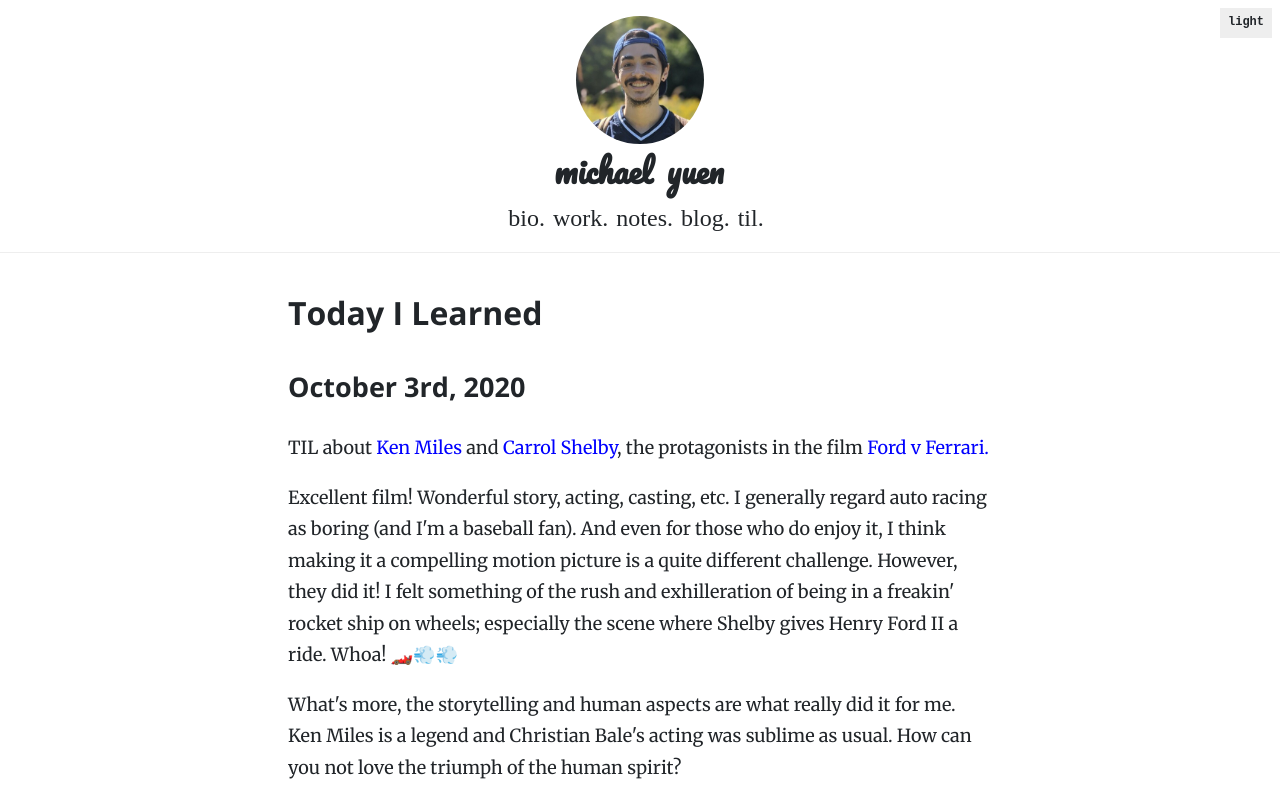
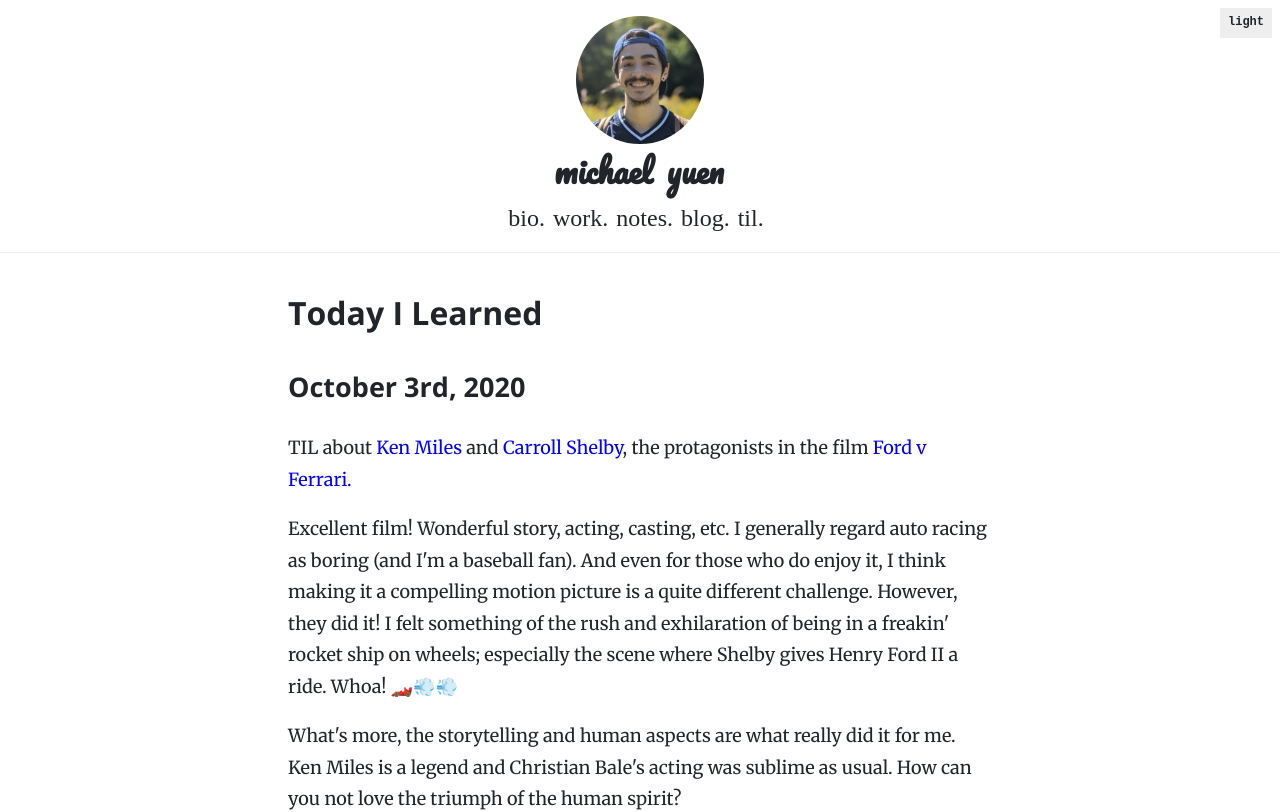
Before and after one commit to michaelyuen/personal-website, a Next.js app in the folder v5/: page /today-i-learned in a window 1280 px wide. Shown: the top 812 px of the page. Built offline with nearby package versions, Linux system fonts and the light colour scheme; a web font is replaced by a local one.

Commit message:
Fix spelling errors (#27)

```diff
--- a/v5/pages/today-i-learned.tsx
+++ b/v5/pages/today-i-learned.tsx
@@ -6,7 +6,9 @@ export default function TIL() {
       <p>
         TIL about{" "}
         <a href="https://en.wikipedia.org/wiki/Ken_Miles">Ken Miles</a> and{" "}
-        <a href="https://en.wikipedia.org/wiki/Carroll_Shelby">Carrol Shelby</a>
+        <a href="https://en.wikipedia.org/wiki/Carroll_Shelby">
+          Carroll Shelby
+        </a>
         , the protagonists in the film{" "}
         <a href="https://en.wikipedia.org/wiki/Ford_v_Ferrari">
           Ford v Ferrari.
@@ -17,7 +19,7 @@ export default function TIL() {
         regard auto racing as boring (and I'm a baseball fan). And even for
         those who do enjoy it, I think making it a compelling motion picture is
         a quite different challenge. However, they did it! I felt something of
-        the rush and exhilleration of being in a freakin' rocket ship on wheels;
+        the rush and exhilaration of being in a freakin' rocket ship on wheels;
         especially the scene where Shelby gives Henry Ford II a ride. Whoa!
         🏎️💨💨
       </p>
@@ -58,7 +60,7 @@ export default function TIL() {
         lint-staged, which is to do the operation against just the staged files.
         Another key piece of knowledge I mentioned above, that lint-staged
         implicitly passes the staged files as an argument to the cli command.
-        Thus, "pretter --write" <b>without any "files" option</b> is probably
+        Thus, "prettier --write" <b>without any "files" option</b> is probably
         what is desired, because lint-staged will add that for you.
       </p>
 
```
Also changed, not shown: v5/public/notes/19-app-ideas.md (+1 -1 lines).
